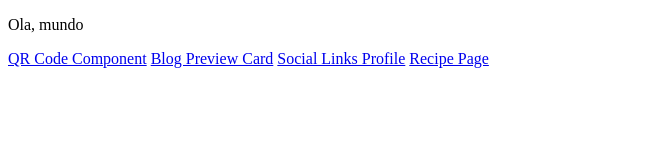
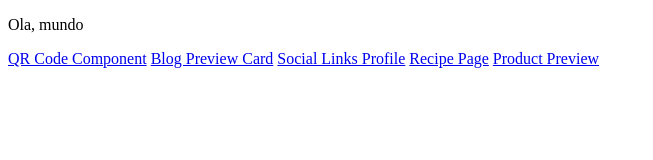
Before and after one commit to marco-zulian/code-by-marco, a plain HTML site: page index.html in a window 1280 px wide. Shown: the whole page, without its empty margins (0-653 px from the left). Drawn offline with Linux system fonts and the light colour scheme.

Commit message:
renames product preview challenge main file

```diff
--- a/index.html
+++ b/index.html
@@ -16,5 +16,6 @@
   <a href="./components/blog-preview-card/blog-preview-card.html">Blog Preview Card</a>
   <a href="./components/social-links-profile/social-links-profile.html">Social Links Profile</a>
   <a href="./components/recipe-page/recipe-page.html">Recipe Page</a>
+  <a href="./components/product-preview/product-preview.html">Product Preview</a>
 </body>
 </html>
```
Also changed, not shown: components/product-preview/product-preview.html (renamed from components/product-preview/index.html).
